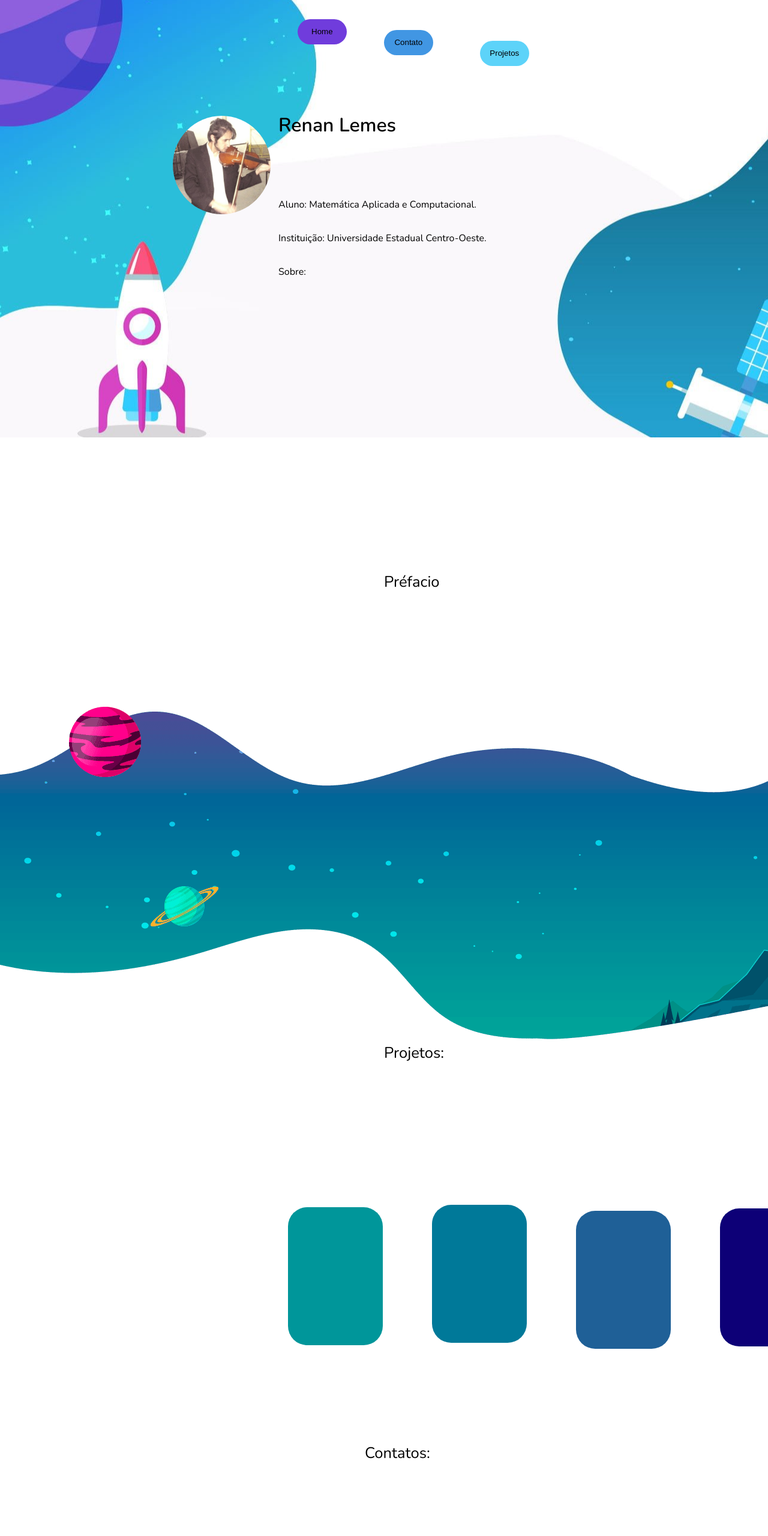
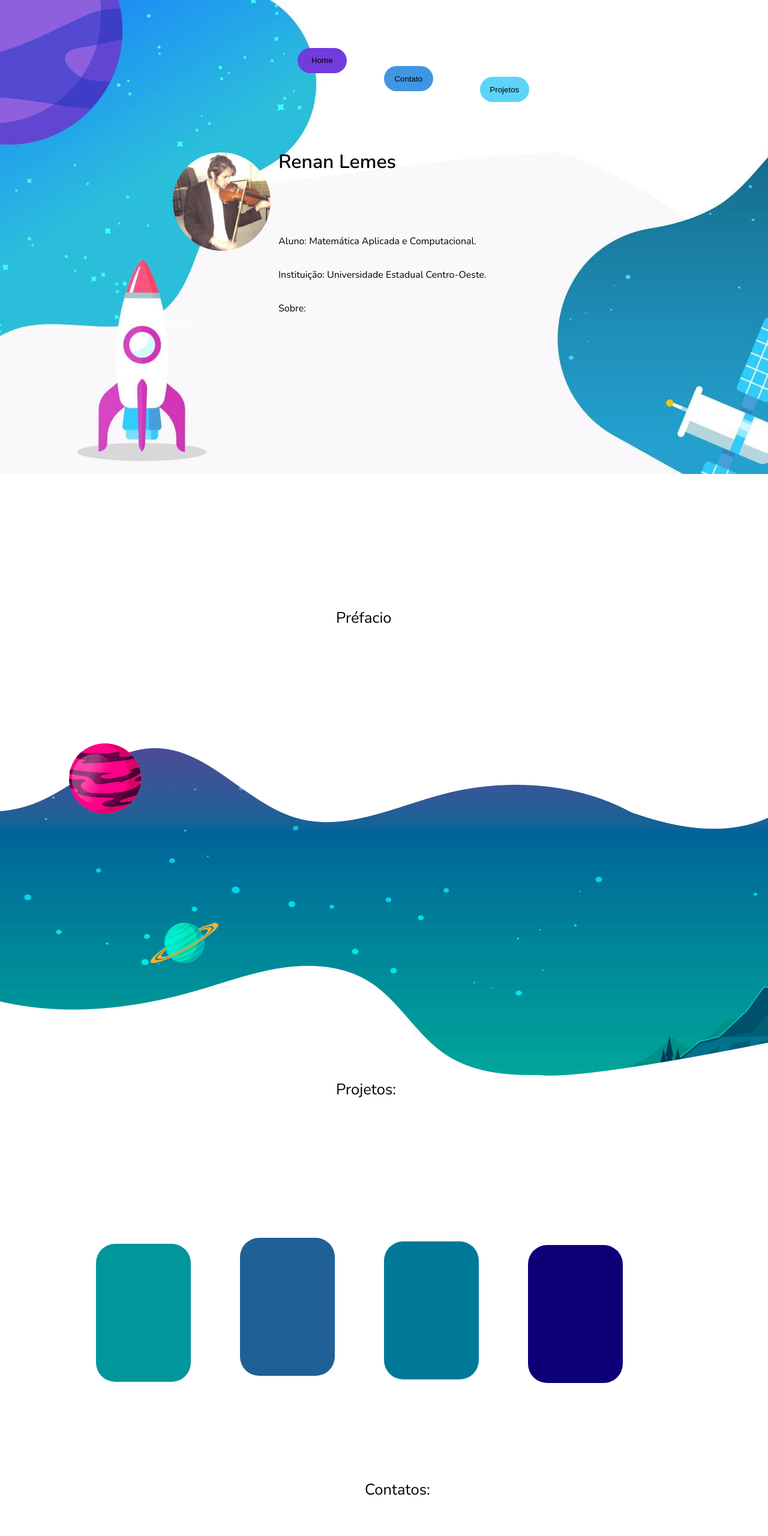
Before and after one commit to renan-lemes/renan-lemes.github.io, a plain HTML site: page page1.html in a window 1280 px wide. Shown: the top 2560 px of the page at 60% size. Drawn offline with nearby package versions, Linux system fonts and the light colour scheme.

Commit message:
Ajuste da pagina 10.1

```diff
--- a/CSS/style_page1.css
+++ b/CSS/style_page1.css
@@ -35,8 +35,7 @@ header{
     width: 10.2vh;
     height: 5.2vh;
     font: 200 -2rem/1 'Nunito', sans-seri;
-    margin: 2rem 1rem -6rem;
-    float: 1;
+    margin: 5rem 1rem 0rem;
     border-radius: 2rem;
     background-color: #703CDC ;
     border: 0;
@@ -45,39 +44,39 @@ header{
 
 .Home:hover{
     background-color: #713cdcea;
-    padding: 0rem 1rem 0.3rem;
+    /*padding: 0rem 1rem 0.3rem;*/
 }
 
 .Contato{
     width: 10.2vh;
     height: 5.2vh;
     font: 200 -2rem/1 'Nunito', sans-seri;
-    margin: -20rem 10rem -35rem;
+    margin: -10rem 10rem -30rem;
     border-radius: 2rem;
-    background-color: #4196E3 ;
+    background-color: #4196E3;
     border: 0;
     cursor: pointer;
 }
 
 .Contato:hover{
     background-color: #4195e3d8;
-    padding: 0rem 1rem 0.3rem;
+    /*padding: 0rem 1rem 0.3rem;*/
 }
 
 .Projetos{
     width: 10.2vh;
     height: 5.2vh;
     font: 200 -2rem/1 'Nunito', sans-seri;
-    margin: -30rem 20rem -5rem;
+    margin: -20rem 20rem -50rem;
     border-radius: 2rem;
     background-color: #5DD3F9;
-    border: 0px;
+    border: 0;
     cursor: pointer;
 }
 
 .Projetos:hover{
     background-color: #5dd2f9af;
-    padding: 0rem 1rem 0.3rem;
+    /*padding: 0rem 1rem 0.3rem;*/
 }
 
 img{
@@ -117,7 +116,7 @@ h3{
 .texto-pre{
     display: flex;
     font: 400 2vw 'Nunito', sans-seri;
-    padding:15rem 15rem 15rem;
+    padding:15rem 10rem 15rem;
     align-items: center;
     margin: 0rem 25rem -2rem;
 }
@@ -137,7 +136,7 @@ h3{
 .Projeto{
     display: flex;
     font: 400 2vw 'Nunito', sans-seri;
-    padding:15rem 15rem 15rem;
+    padding:15rem 10rem 15rem;
     align-items: center;
     margin: -30rem 25rem 20rem;
 
@@ -149,7 +148,7 @@ h3{
     border-radius: 2rem;
     background-color: #00969A;
     display: flex;
-    margin: -20rem 30rem -74rem;
+    margin: -20rem 10rem -75rem;
 }
 
 .retangulo2{
@@ -158,7 +157,7 @@ h3{
     border-radius: 2rem;
     background-color: #1F6097;
     display: flex;
-    margin: 60rem 60rem -23rem;
+    margin: 60rem 25rem -22rem;
 }
 
 .retangulo3{
@@ -167,7 +166,7 @@ h3{
     border-radius: 2rem;
     background-color: #007999;
     display: flex;
-    margin: 8rem 45rem -10rem;
+    margin: 8rem 40rem -9rem;
 }
 
 .retangulo4{
@@ -176,7 +175,7 @@ h3{
     border-radius: 2rem;
     background-color:#0D0077;
     display: flex;
-    margin: -14rem 75rem 0rem;
+    margin: -14rem 55rem 0rem;
 }
 
 .Contatos{
@@ -194,7 +193,7 @@ button.Email{
     display: flex;
     background-color: #2b342f73;
     border-radius: 1.5rem;
-    margin:4rem 15rem 4rem;
+    margin: -5rem 10rem 16rem;
     border:none;
     align-items: center;
     justify-content: center;
@@ -223,7 +222,7 @@ button.Insta{
     background-color: #dc3ccca4;
     border-radius: 1.5rem;
     border: none;
-    margin:-8rem 35rem 15rem;
+    margin:-20rem 30rem 10rem;
     align-items: center;
     justify-content: center;
     flex-direction: column;
@@ -251,7 +250,7 @@ button.Linkedin{
     background-color: #3c8fdca4;
     border-radius: 1.5rem;
     border: none;
-    margin:-19rem 55rem 15rem;;
+    margin:-14rem 50rem 20rem;;
     align-items: center;
     justify-content: center;
     flex-direction: column;
@@ -271,3 +270,9 @@ img.imgLink{
 .Linkedin:hover{
     background-color: #3c8fdc71;
 }
+
+footer.cabeçario{
+    height: 2rem;
+    width: 2rem;
+    background-color:white;
+}
--- a/page1.html
+++ b/page1.html
@@ -47,6 +47,7 @@
                             <img class="imgLink" src="./Images/Icone_linkdin.png" alt="">
                             Linkedin
                         </button>
+                        <footer class="cabeçario"></footer>
                     </main>
                 </div>
             </div>
```
